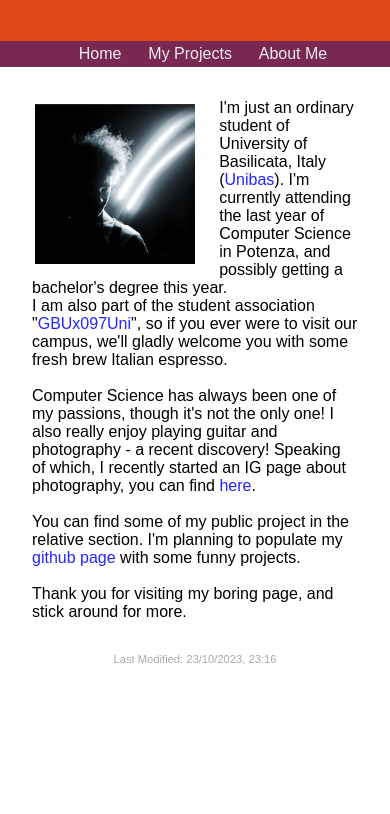
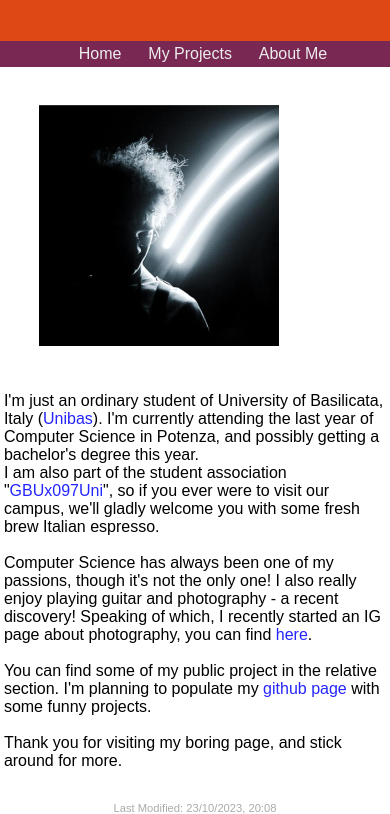
Before and after one commit to sandangl/sandangl.github.io, a plain HTML site: page aboutMe.html in a window 390 px wide. Shown: the part 103-917 px from the top of the page. Before the commit the page ends 844 px from the top, so only its background shows below. Drawn offline with Linux system fonts and the light colour scheme.

Commit message:
+ Added media queries for better responsiveness + Added sticky navbar

```diff
--- a/aboutMe.html
+++ b/aboutMe.html
@@ -5,6 +5,7 @@
         <link rel="stylesheet" type="text/css" href="style.css"/>
     </head>
     <body>
+        <div>
             <div id="header">
                 <h2>Welcome to Ol' Sandangl's Messy Laboratory</h2>
             </div>
@@ -23,8 +24,9 @@
                 You can find some of my public project in the relative section. I'm planning to populate my <a href="https://github.com/sandangl">github page</a> with some funny projects.<br><br>
                 Thank you for visiting my boring page, and stick around for more.<br>
             </p>
+        </div>
         <div id="footer">
-            Last Modified: 23/10/2023, 23:16
+            Last Modified: 23/10/2023, 20:08
         </div>
     </body>
 </html>
--- a/style.css
+++ b/style.css
@@ -16,6 +16,8 @@ body{
 }
 
 #navbar{
+    position: sticky;
+    top: .1px;
     text-align: center;
     background-color: #782852;
     padding: .25rem;
@@ -50,9 +52,7 @@ a:hover{
 #mypic{
     float: left;
     width: 10rem;
-    margin-top: 2.3rem;
-    margin-left: 2.2rem;
-    margin-right: 1.5rem;
+    margin-top: 2.4rem;
 }
 
 #footer{
@@ -60,3 +60,57 @@ a:hover{
     font-size: .7rem;
     text-align: center;
 }
+
+@media screen and (max-width: 954px){
+    #par{
+        margin-left: 20vw;
+        margin-right: 20vw
+    }
+
+    #mypic{
+        margin-left: 20vw;
+        margin-right: 5vw;
+    }
+}
+
+@media screen and (max-width: 600px){
+    #par{
+        margin-left: 10vw;
+        margin-right: 10vw;
+    }
+
+    #mypic{
+        margin-left: 10vw;
+        margin-right: 5vw;
+    }
+}
+
+@media screen and (max-width: 400px){
+    #par{
+        margin-left: 1vw;
+        margin-right: 1vw;
+    }
+
+    #mypic{
+
+        float:none;
+        width: 19rem;
+        margin-bottom: 10px;
+    }
+}
+
+@media screen and (max-width: 450px){
+    #mypic{
+        float:none;
+        width: 15rem;
+        margin-bottom: 10px;
+    }
+}
+
+@media screen and (max-width: 300px){
+    #mypic{
+        float:none;
+        width: 12rem;
+        margin-bottom: 10px;
+    }
+}
```
Also changed, not shown: index.html (+3 -1 lines), myProjects.html (+2 -1 lines). Lines whose indentation alone changed are shown as unchanged.
